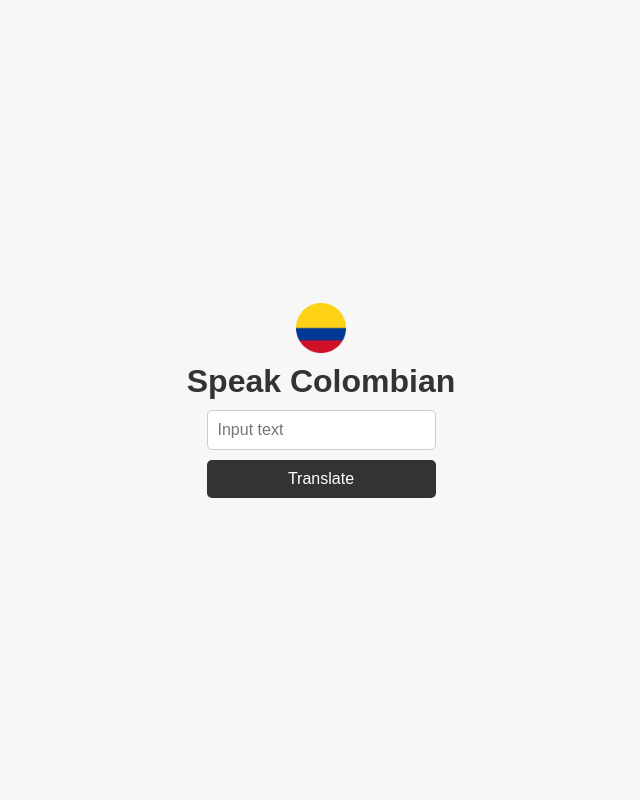
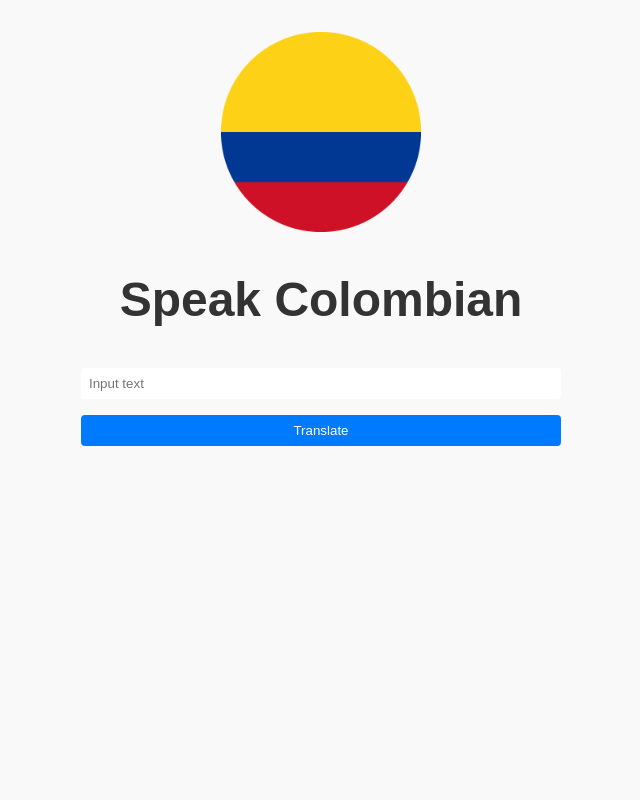
Before and after one commit to blakecwang/translate, a Flask app: page / in a window 1280 px wide. Shown: the whole page, without its empty margins (319-959 px from the left). Run offline with Flask 2, Linux system fonts and the light colour scheme.

Commit message:
Improve style some more

```diff
--- a/static/main.css
+++ b/static/main.css
@@ -1,85 +1,70 @@
-/* Global styles */
-html, body {
-  height: 100%;
+/* Global Styles */
+* {
+  box-sizing: border-box;
+  margin: 0;
+  padding: 0;
 }
 
 body {
-  display: flex;
-  flex-direction: column;
-  justify-content: center;
-  align-items: center;
-  margin: 0;
-  padding: 0;
   font-family: Arial, sans-serif;
-  background-color: #f7f7f7;
-}
-
-/* Header styles */
-.icon {
-  display: block;
-  margin: 0 auto;
-  width: 50px;
-  height: 50px;
+  font-size: 16px;
+  line-height: 1.5;
+  background-color: #f9f9f9;
+  color: #333;
 }
 
 h3 {
-  margin: 10px;
+  font-size: 2rem;
+  margin: 1.5rem;
   text-align: center;
-  color: #333;
 }
 
-/* Form styles */
 form {
-  margin: 10px;
-  display: flex;
-  flex-direction: column;
+  margin: 1.5rem;
 }
 
-input[type="text"] {
-  padding: 10px;
-  margin-bottom: 10px;
-  border: 1px solid #ccc;
-  border-radius: 5px;
-  font-size: 16px;
+input[type="text"],
+input[type="submit"] {
+  display: block;
+  width: 100%;
+  padding: 0.5rem;
+  border: none;
+  border-radius: 4px;
+  margin-bottom: 1rem;
 }
 
 input[type="submit"] {
-  padding: 10px;
-  background-color: #333;
+  background-color: #007bff;
   color: #fff;
-  border: none;
-  border-radius: 5px;
-  font-size: 16px;
-  cursor: pointer;
 }
 
-/* Result styles */
 .result {
-  margin: 10px auto;
-  padding: 10px;
+  margin: 1.5rem;
   background-color: #fff;
-  border: 1px solid #ccc;
-  border-radius: 5px;
-  font-size: 16px;
-  color: #333;
-  max-width: fit-content;
+  padding: 1rem;
+  border-radius: 4px;
 }
 
-/* Media query for larger screens */
-@media screen and (min-width: 768px) {
-  /* Header styles */
+/* Mobile Styles */
+@media screen and (min-width: 480px) {
   h3 {
-    font-size: 32px;
+    font-size: 3rem;
+    margin: 2rem;
   }
 
-  /* Form styles */
-  form {
-    max-width: 500px;
-    margin: 0 auto;
+  .icon {
+    max-width: 200px;
+    margin: 2rem auto;
+    display: block;
   }
 
-  /* Result styles */
+  form {
+    max-width: 480px;
+    margin: 2rem auto;
+  }
+
   .result {
-    width: fit-content;
+    margin: 2rem auto;
+    max-width: 480px;
   }
 }
```
